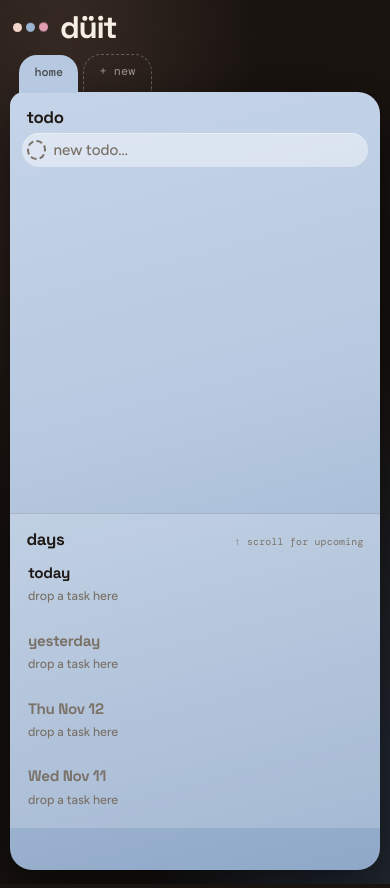
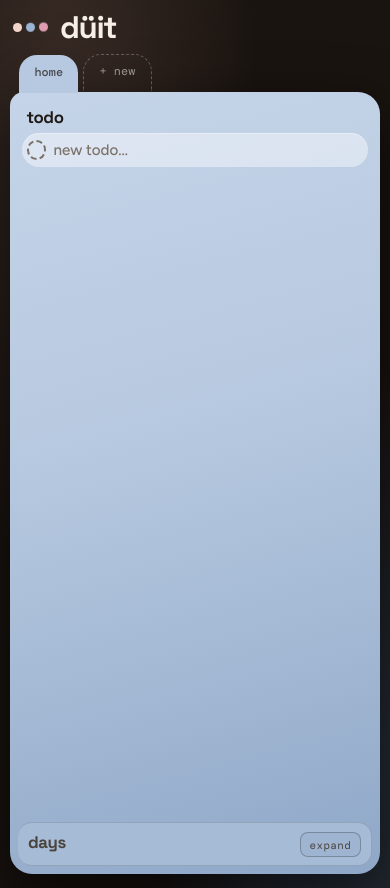
Before and after one commit to enakrdzalic/duit, a React (Vite) app: page / in a window 390 px wide. Built offline with nearby package versions, Linux system fonts and the light colour scheme; a web font is replaced by a local one.

Commit message:
Add collapsible days panel for mobile and polish its chrome
Co-authored-by: Cursor <cursoragent@cursor.com>

```diff
--- a/src/components/AppShell.tsx
+++ b/src/components/AppShell.tsx
@@ -64,10 +64,8 @@ export function AppShell() {
             <TodoColumn categoryId={activeCategoryId} title={title} />
             <DaysPanel categoryId={activeCategoryId} />
           </div>
-          {category && activeCategoryId ? (
+          {category && activeCategoryId && (
             <CategoryDeleteFooter categoryId={activeCategoryId} />
-          ) : (
-            <div className="folder-footer folder-footer--spacer" aria-hidden />
           )}
         </div>
       </div>
--- a/src/components/DaysPanel.tsx
+++ b/src/components/DaysPanel.tsx
@@ -1,4 +1,5 @@
 import {
+  useEffect,
   useLayoutEffect,
   useMemo,
   useRef,
@@ -20,6 +21,23 @@ type Props = {
   categoryId?: string | null
 }
 
+const COLLAPSE_KEY = 'duit-days-collapsed'
+
+function readCollapsed(): boolean {
+  try {
+    const raw = localStorage.getItem(COLLAPSE_KEY)
+    if (raw === '1') return true
+    if (raw === '0') return false
+  } catch {
+    /* ignore */
+  }
+  // First visit on a narrow screen: start minimized so todos get the room.
+  if (typeof window !== 'undefined' && window.matchMedia('(max-width: 760px)').matches) {
+    return true
+  }
+  return false
+}
+
 export function DaysPanel({ categoryId = null }: Props) {
   const { tasks, categories, completeTask, uncompleteTask, moveToDay } =
     useApp()
@@ -27,8 +45,34 @@ export function DaysPanel({ categoryId = null }: Props) {
   const today = useMemo(() => toISODate(), [])
   const [overDay, setOverDay] = useState<string | null>(null)
   const [showFutureHint, setShowFutureHint] = useState(true)
+  const [collapsed, setCollapsed] = useState(readCollapsed)
+  const [isMobile, setIsMobile] = useState(() =>
+    typeof window !== 'undefined'
+      ? window.matchMedia('(max-width: 760px)').matches
+      : false,
+  )
   const scrollRef = useRef<HTMLDivElement>(null)
   const todayRef = useRef<HTMLDivElement>(null)
+
+  useEffect(() => {
+    const mq = window.matchMedia('(max-width: 760px)')
+    const sync = () => setIsMobile(mq.matches)
+    sync()
+    mq.addEventListener('change', sync)
+    return () => mq.removeEventListener('change', sync)
+  }, [])
+
+  useEffect(() => {
+    if (!isMobile) return
+    try {
+      localStorage.setItem(COLLAPSE_KEY, collapsed ? '1' : '0')
+    } catch {
+      /* ignore */
+    }
+  }, [collapsed, isMobile])
+
+  // Minimize only applies on narrow layouts.
+  const minimized = isMobile && collapsed
 
   const tasksByDay = useMemo(() => {
     const map = new Map<string, typeof tasks>()
@@ -57,8 +101,9 @@ export function DaysPanel({ categoryId = null }: Props) {
     scroller.scrollTop += delta
   }
 
-  // Pin "today" to the top of the scroller after layout (once per mount/route).
+  // Pin "today" to the top of the scroller after layout / expand.
   useLayoutEffect(() => {
+    if (minimized) return
     scrollToToday()
     const t0 = window.setTimeout(scrollToToday, 0)
     const t1 = window.setTimeout(scrollToToday, 100)
@@ -66,7 +111,7 @@ export function DaysPanel({ categoryId = null }: Props) {
       window.clearTimeout(t0)
       window.clearTimeout(t1)
     }
-  }, [days, categoryId])
+  }, [days, categoryId, minimized])
 
   const onScroll = (e: UIEvent<HTMLDivElement>) => {
     const el = e.currentTarget
@@ -81,6 +126,13 @@ export function DaysPanel({ categoryId = null }: Props) {
     e.preventDefault()
     e.dataTransfer.dropEffect = 'move'
     setOverDay(day)
+  }
+
+  const onPanelDragOver = (e: DragEvent) => {
+    if (!minimized) return
+    e.preventDefault()
+    e.dataTransfer.dropEffect = 'move'
+    setCollapsed(false)
   }
 
   const onDrop = (e: DragEvent, day: string) => {
@@ -102,17 +154,36 @@ export function DaysPanel({ categoryId = null }: Props) {
   }
 
   return (
-    <aside className="days-panel">
+    <aside
+      className={`days-panel${minimized ? ' is-collapsed' : ''}`}
+      onDragOver={onPanelDragOver}
+    >
       <header className="pane-header pane-header--days">
         <h2>days</h2>
+        <div className="days-panel__trailing">
           <p
-          className={`days-panel__hint${showFutureHint ? ' is-visible' : ''}`}
-          aria-hidden={!showFutureHint}
+            className={`days-panel__hint${showFutureHint && !minimized ? ' is-visible' : ''}`}
+            aria-hidden={minimized || !showFutureHint}
           >
             ↑ scroll for upcoming
           </p>
+          {isMobile && (
+            <button
+              type="button"
+              className="days-panel__toggle"
+              aria-expanded={!minimized}
+              aria-controls="days-panel-scroll"
+              title={minimized ? 'Expand days' : 'Minimize days'}
+              onClick={() => setCollapsed((v) => !v)}
+            >
+              {minimized ? 'expand' : 'minimize'}
+            </button>
+          )}
+        </div>
       </header>
+      {!minimized && (
         <div
+          id="days-panel-scroll"
           className="days-panel__scroll"
           ref={scrollRef}
           onScroll={onScroll}
@@ -132,9 +203,7 @@ export function DaysPanel({ categoryId = null }: Props) {
               >
                 <h3 className="day-group__title">{formatDayHeading(day)}</h3>
                 {items.length === 0 ? (
-                <p className="day-group__empty">
-                  {future ? 'drop to schedule' : 'drop a task here'}
-                </p>
+                  <p className="day-group__empty">nothing to see here…</p>
                 ) : (
                   <ul className="day-group__list">
                     {items.map((task) => {
@@ -156,7 +225,9 @@ export function DaysPanel({ categoryId = null }: Props) {
                             aria-label={done ? 'Uncheck task' : 'Complete task'}
                             title={done ? 'Uncheck' : 'Check off'}
                             onClick={() =>
-                            done ? uncompleteTask(task.id) : completeTask(task.id, day)
+                              done
+                                ? uncompleteTask(task.id)
+                                : completeTask(task.id, day)
                             }
                           />
                           <span className="day-item__text">{task.text}</span>
@@ -192,6 +263,7 @@ export function DaysPanel({ categoryId = null }: Props) {
             )
           })}
         </div>
+      )}
     </aside>
   )
 }
--- a/src/index.css
+++ b/src/index.css
@@ -23,6 +23,8 @@
   --font-body: 'Figtree', sans-serif;
   --font-mono: 'DM Mono', ui-monospace, monospace;
   --row-h: 2.15rem;
+  --app-main-h: min(780px, calc(100vh - 8rem));
+  --folder-footer-h: 2.85rem;
   color: var(--ink);
   font-family: var(--font-body);
   font-synthesis: none;
@@ -287,9 +289,14 @@ a {
   display: grid;
   grid-template-columns: minmax(0, 1.35fr) minmax(220px, 0.85fr);
   gap: 0;
-  height: min(780px, calc(100vh - 8rem));
+  height: var(--app-main-h);
   min-height: 0;
   overflow: hidden;
+}
+
+/* Home has no delete footer — stretch the main pane so folder height matches */
+.folder__body:not(:has(.folder-footer)) .app-main {
+  height: calc(var(--app-main-h) + var(--folder-footer-h));
 }
 
 /* —— panes —— */
@@ -318,6 +325,58 @@ a {
   align-items: baseline;
   justify-content: space-between;
   gap: 0.75rem;
+}
+
+.days-panel__trailing {
+  display: flex;
+  align-items: center;
+  justify-content: flex-end;
+  gap: 0.65rem;
+  margin-left: auto;
+  min-width: 0;
+}
+
+.days-panel__toggle {
+  flex-shrink: 0;
+  border: 1.5px solid color-mix(in srgb, var(--ink) 28%, transparent);
+  background: color-mix(in srgb, var(--folder-deep, #9eb4d0) 35%, transparent);
+  font-family: var(--font-mono);
+  font-size: 0.68rem;
+  letter-spacing: 0.04em;
+  color: var(--ink-soft);
+  cursor: pointer;
+  padding: 0.28rem 0.55rem;
+  border-radius: 8px;
+  transition: background 140ms ease, border-color 140ms ease, color 140ms ease;
+}
+
+.days-panel__toggle:hover {
+  color: var(--ink);
+  background: color-mix(in srgb, var(--folder-deep, #9eb4d0) 55%, transparent);
+  border-color: color-mix(in srgb, var(--ink) 45%, transparent);
+}
+
+@media (min-width: 761px) {
+  .days-panel__toggle {
+    display: none;
+  }
+}
+
+.days-panel.is-collapsed {
+  flex: 0 0 auto;
+  margin: 0.45rem 0.55rem 0.55rem;
+  border: 1px solid var(--rule);
+  border-radius: 14px;
+  background: color-mix(in srgb, var(--folder-deep, #9eb4d0) 42%, var(--folder, #b7c9e0));
+  box-shadow: none;
+}
+
+.days-panel.is-collapsed .pane-header--days {
+  padding: 0.55rem 0.75rem;
+}
+
+.days-panel.is-collapsed h2 {
+  color: var(--ink-soft);
 }
 
 .pane-header h2 {
@@ -429,11 +488,6 @@ a {
   /* Match delete-row height even when empty (home) */
   min-height: 2.85rem;
   box-sizing: border-box;
-}
-
-.folder-footer--spacer {
-  border-top-color: transparent;
-  pointer-events: none;
 }
 
 .folder-footer__delete,
@@ -1226,10 +1280,20 @@ a {
   }
 
   .app-main {
+    --app-main-h: min(860px, calc(100dvh - 7.25rem));
     grid-template-columns: 1fr;
     grid-template-rows: minmax(0, 1.15fr) minmax(0, 0.95fr);
-    height: min(860px, calc(100dvh - 7.25rem));
+    height: var(--app-main-h);
     min-height: 28rem;
+  }
+
+  .folder__body:not(:has(.folder-footer)) .app-main {
+    height: calc(var(--app-main-h) + var(--folder-footer-h));
+    min-height: calc(28rem + var(--folder-footer-h));
+  }
+
+  .app-main:has(.days-panel.is-collapsed) {
+    grid-template-rows: minmax(0, 1fr) auto;
   }
 
   .todo-column,
@@ -1242,6 +1306,15 @@ a {
     border-left: none !important;
     border-top: 1px solid var(--rule);
     max-height: none;
+  }
+
+  .days-panel.is-collapsed {
+    height: auto;
+    margin: 0.4rem 0.45rem 0.5rem;
+  }
+
+  .days-panel.is-collapsed .pane-header--days {
+    padding: 0.5rem 0.65rem;
   }
 
   .pane-header {
@@ -1308,9 +1381,19 @@ a {
 
 @media (max-width: 420px) {
   .app-main {
-    height: calc(100dvh - 6.75rem);
+    --app-main-h: calc(100dvh - 6.75rem);
+    height: var(--app-main-h);
     min-height: 24rem;
     grid-template-rows: minmax(0, 1.2fr) minmax(0, 0.9fr);
+  }
+
+  .folder__body:not(:has(.folder-footer)) .app-main {
+    height: calc(var(--app-main-h) + var(--folder-footer-h));
+    min-height: calc(24rem + var(--folder-footer-h));
+  }
+
+  .app-main:has(.days-panel.is-collapsed) {
+    grid-template-rows: minmax(0, 1fr) auto;
   }
 
   .brand-bar__tag {
```
Lines whose indentation alone changed are shown as unchanged.
